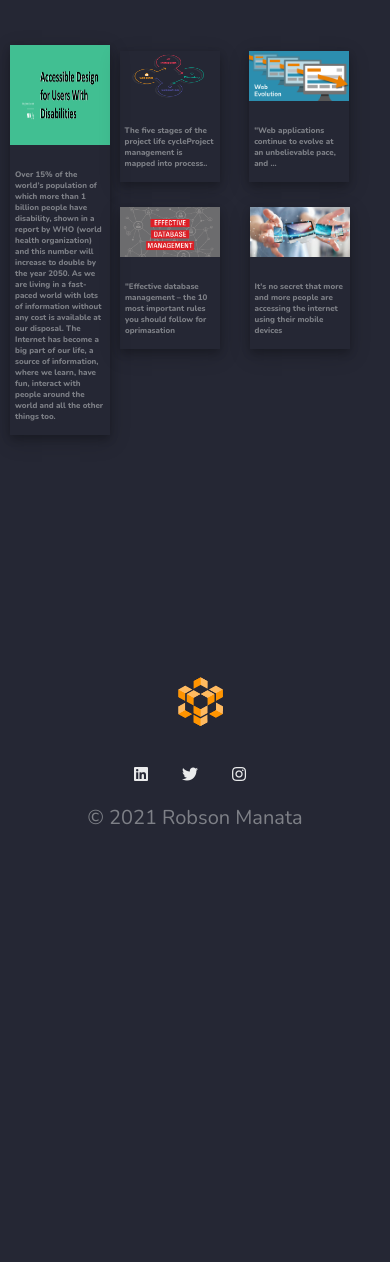
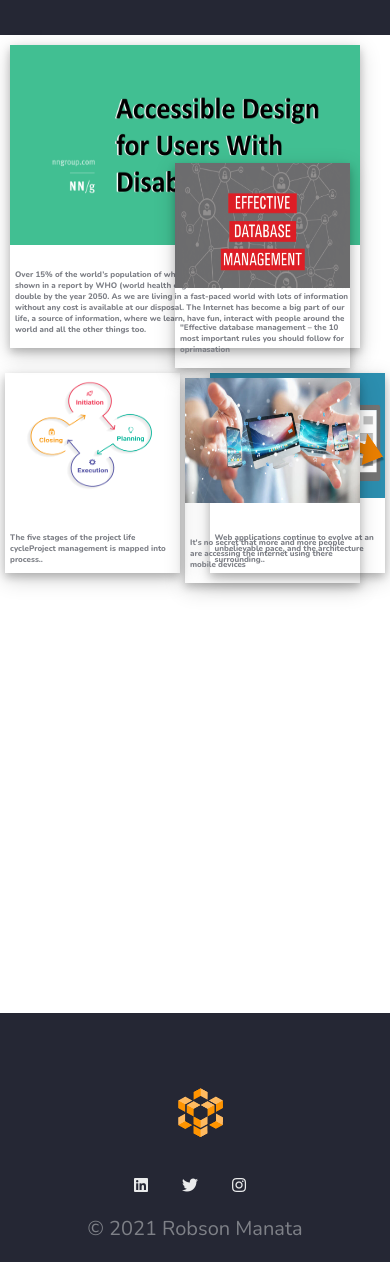
Before and after one commit to robsonmanata/Portfolio, a Node server app: page /blog in a window 390 px wide. Shown: the part 54-1316 px from the top of the page. Before the commit the page ends 879 px from the top, so only its background shows below. Run offline with Node 20, Linux system fonts and the light colour scheme; some libraries are stand-ins or nearby versions; some web fonts are replaced.

Commit message:
blog page redesign and url fix

```diff
--- a/public/Css/styles.css
+++ b/public/Css/styles.css
@@ -856,7 +856,7 @@ width: 250px;
 
 .blogsection{
 
-  background-color:  #252734;
+  background-color:  white;
   padding-top: 25px;
   padding-left: 60px;
 }
@@ -1402,41 +1402,46 @@ margin-left: 100px;
 
 .blogsection{
 
-  background-color:  #252734;
+  background-color:  white;
   padding-top: 10px;
   padding-left: 0px;
 }
 .largeblog{
-  width: 100px;
+  width: 350px;
   margin-bottom: 25px;
   margin-left: 0px;
 }
 .largeblog img{
-width:100px;
-height:100px;
+  width: 350px;
+height: 200px;
 }
 .blogpage p{
 padding:5px;
 font-size: 8px;
 }
 .subblogs img{
-  width:100px;
-  height:50px;
+  width:175px;
+  height:125px;
+  margin-bottom: 10px;
 }
 .subblogs2 img{
-  width: 100px;
-    height: 50px;
+  width: 175px;
+    height: 125px;
+    margin-bottom: 10px;
 }
 .subblogs{
-    width: 100px;
+    width: 175px;
   position: relative;
-  bottom: 253px;
-    right:20px;
+  bottom: 0;
+    right:5px;
+    height: 200px;
+    margin-bottom: 10px;
 }
 .subblogs2{
-  width:100px;
-    left: 110px;
-    bottom: 253px;
+  width:175px;
+    left: 175px;
+    bottom: 420px;
+    margin-bottom: 10px;
 }
 .portfolioContentmain{
   margin-left: 5px;
--- a/views/blog.ejs
+++ b/views/blog.ejs
@@ -18,7 +18,7 @@ As we are living in a fast-paced world with lots of information without any cost
   <a href="https://blog.uptrends.com/featured/the-evolution-of-modern-web-applications-and-their-monitoring/">
   <div class="subblogs">
 <img src="../unnamed (3).png" alt="">
-<p>"Web applications continue to evolve at an unbelievable pace, and ...</p>
+<p>Web applications continue to evolve at an unbelievable pace, and the architecture surrounding..</p>
   </div>
   </a>
   <a href="https://www.multiview.com/resources/blog/effective-database-management-10-important-rules-managing-associations-data/">
@@ -30,7 +30,7 @@ As we are living in a fast-paced world with lots of information without any cost
     <a href="https://blog.hubspot.com/marketing/responsive-web-design">
     <div class="subblogs2">
   <img src="../responsive-design-ss-1-800x450.jpg" alt="">
-  <p>It's no secret that more and more people are accessing the internet using their mobile devices</p>
+  <p>It's no secret that more and more people are accessing the internet using there mobile devices</p>
     </div>
      </a>
 </div>
--- a/views/home.ejs
+++ b/views/home.ejs
@@ -120,7 +120,7 @@
 
     </div>
     <div class="portfolioContent">
-      <div class="project1" href="/portfolio">
+      <div class="project1">
       <a href="https://stormy-everglades-81765.herokuapp.com">  <img class="projectimg" src="../screenshot-localhost_3000-2021.01.27-11_40_32.png" alt=""></a>
         <p>Store locator <br>Web application </p>
          <a href="https://stormy-everglades-81765.herokuapp.com"><i class="fas fa-chevron-right"></i></a>
@@ -136,7 +136,7 @@
         <a href="https://robsonmanata.github.io/Keeper_app/"><i class="fas fa-chevron-right"></i></a>
 
       </div>
-      <a id="explore" href="/portfolio">Explore more</a>
+      <a id="explore" href="/websitedesign">Explore more</a>
         <i style ="bottom: 22px;left: 95px;"class="fas fa-arrow-right"></i>
 
     </div>
```
